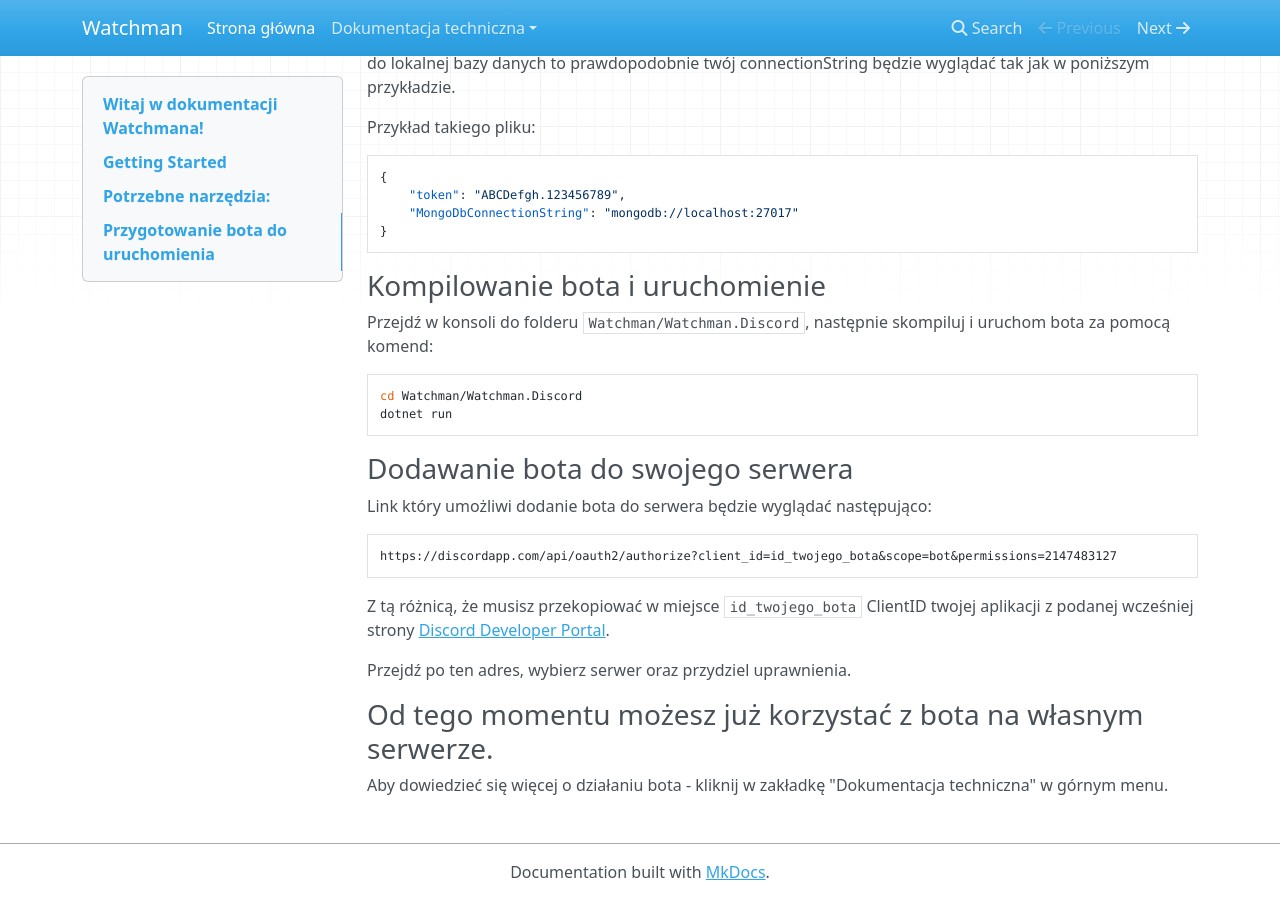
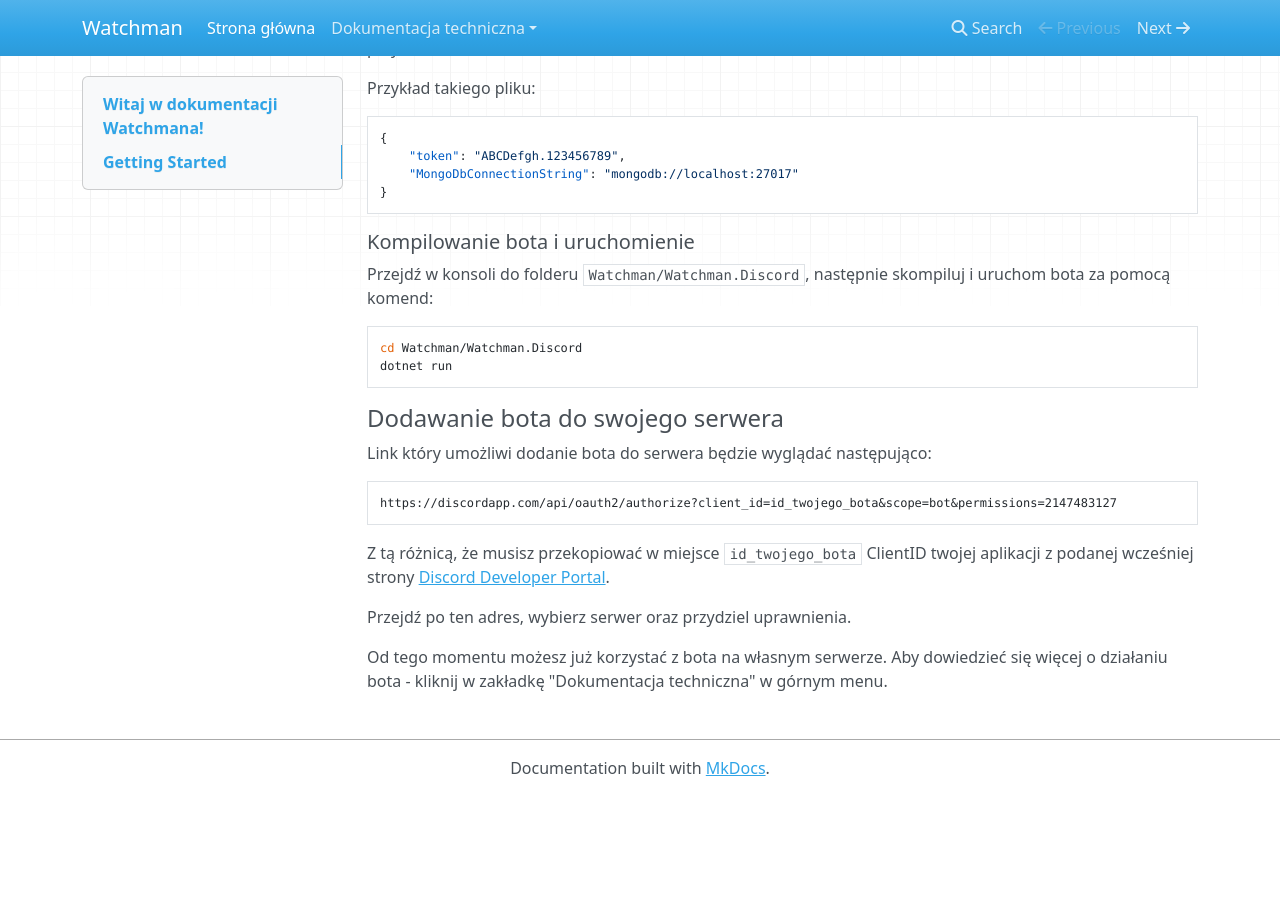
Before and after one commit to Devscord-Team/Watchman, an MkDocs documentation site: the page built from docs/index.md, in a window 1280 px wide and 900 px high, scrolled down 771 px. Built offline with MkDocs 1.6.1, drawn with Linux system fonts in a browser that asks for light colours; nearby versions of some CDN libraries; after the commit the page ends 1567 px from its top, so only the background shows below that.

Commit message:
Update index.md

````diff
--- a/docs/index.md
+++ b/docs/index.md
@@ -16,21 +16,21 @@ Poniżej znajdziesz instrukcję uruchomienia bota na własnym hostingu (np. na w
 
 ***
 
-## Potrzebne narzędzia:
+#### Potrzebne narzędzia:
 
 * .NET Core 3.0
 * Lokalna baza MongoDB
 
-## Przygotowanie bota do uruchomienia
+#### Przygotowanie bota do uruchomienia
 
 Jeśli masz już zainstalowane powyższe narzędzia, możesz przejść do sklonowania repozytorium:
 
-### Klonowanie repozytorium
+##### Klonowanie repozytorium
 
 ```
 git clone https://github.com/Devscord-Team/Watchman.git
 ```
-### Dodawanie pliku konfiguracyjnego
+##### Dodawanie pliku konfiguracyjnego
 
 Następnie w folderze `Watchman/Watchman.Discord/` utwórz plik `config.json`, w którym powinny się znaleźć:
 * token bota utworzony na stronie [Discord Developer Portal](https://discordapp.com/developers/applications)
@@ -44,7 +44,7 @@ Przykład takiego pliku:
 }
 ```
 
-### Kompilowanie bota i uruchomienie
+##### Kompilowanie bota i uruchomienie
 
 Przejdź w konsoli do folderu `Watchman/Watchman.Discord`, następnie skompiluj i uruchom bota za pomocą komend:
 
@@ -53,7 +53,7 @@ cd Watchman/Watchman.Discord
 dotnet run
 ```
 
-### Dodawanie bota do swojego serwera
+#### Dodawanie bota do swojego serwera
 
 Link który umożliwi dodanie bota do serwera będzie wyglądać następująco:
 
@@ -66,6 +66,5 @@ Z tą różnicą, że musisz przekopiować w miejsce `id_twojego_bota` ClientID
 Przejdź po ten adres, wybierz serwer oraz przydziel uprawnienia.
 
 
-### Od tego momentu możesz już korzystać z bota na własnym serwerze.
-
+Od tego momentu możesz już korzystać z bota na własnym serwerze.
 Aby dowiedzieć się więcej o działaniu bota - kliknij w zakładkę "Dokumentacja techniczna" w górnym menu.
````
